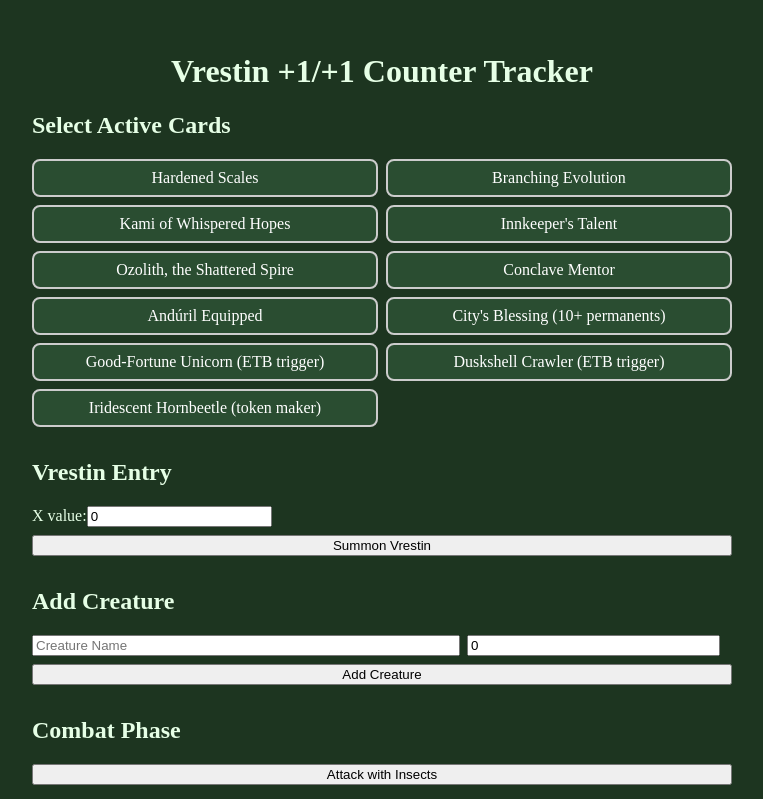
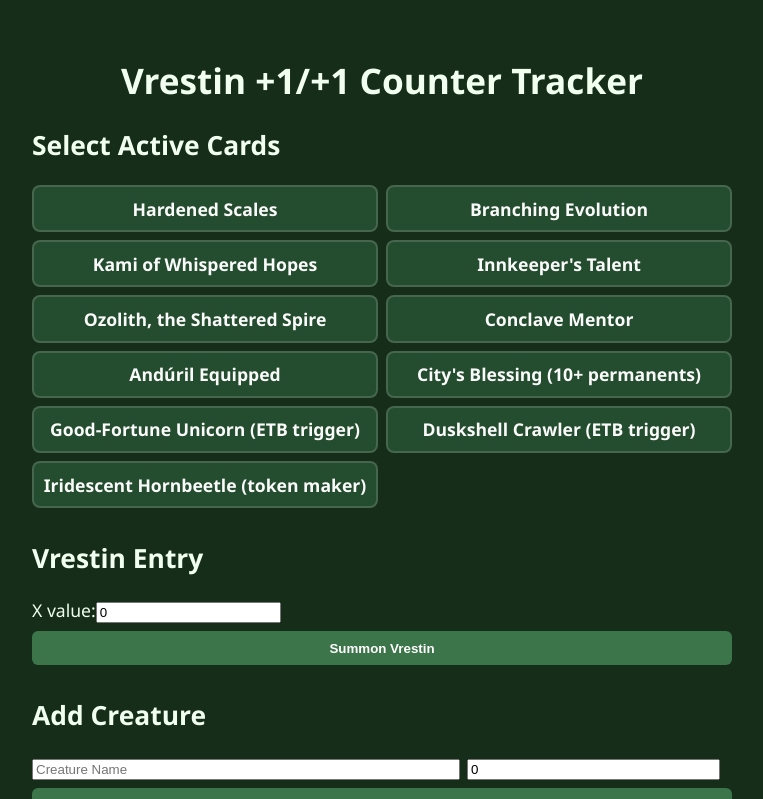
Before and after one commit to cdragon666/vrestin-counters, a React (Create React App) app: page / in a window 1280 px wide. Shown: the top 799 px of the page, without its empty margins (258-1021 px from the left). Built offline with nearby package versions, Linux system fonts and the light colour scheme.

Commit message:
Style: Improved readability with bolder text and calmer colors

```diff
--- a/src/index.css
+++ b/src/index.css
@@ -1,22 +1,45 @@
 body {
   margin: 0;
   padding: 0;
-  font-family: 'Merriweather', serif;
-  background-color: #1d3520; /* Dark forest green */
-  color: #e6ffe6; /* Soft light green text */
+  font-family: 'Segoe UI', Tahoma, Geneva, Verdana, sans-serif;
+  background-color: #152d19; /* deeper, calmer forest green */
+  color: #f0fff0; /* light minty green text */
+  font-size: 1.1rem;
 }
 
 .card-tile {
-  padding: 0.5rem;
+  padding: 0.6rem;
   border-radius: 0.5rem;
   text-align: center;
-  border: 2px solid #ccc;
-  background-color: #2a4d31;
-  color: #fff;
+  border: 2px solid #cccccc33;
+  background-color: #244c2e;
+  color: #fafafa;
   cursor: pointer;
+  font-weight: 600;
+  transition: background 0.2s, transform 0.1s;
+}
+
+.card-tile:hover {
+  background-color: #2e5e38;
+  transform: scale(1.02);
 }
 
 .card-tile.selected {
-  border-color: #4caf50;
-  background-color: #3e7c4e;
+  border-color: #c6ff80;
+  background-color: #3c7549;
 }
+
+button {
+  background-color: #3c7549;
+  color: #fff;
+  border: none;
+  border-radius: 6px;
+  padding: 0.6rem 1rem;
+  font-weight: bold;
+  cursor: pointer;
+  transition: background 0.2s;
+}
+
+button:hover {
+  background-color: #4e8e5c;
+}
```
